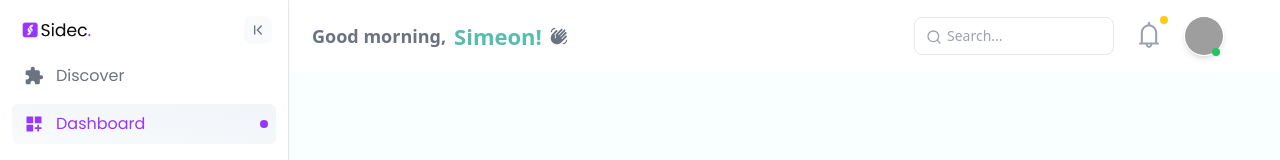
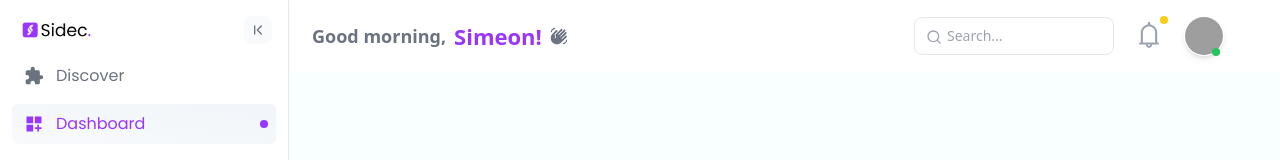
Before and after one commit to Simeon-Azeh/sidecapp, a React (Vite) app: page /dashboard in a window 1280 px wide. Shown: the top 160 px of the page. Built offline with nearby package versions, Linux system fonts and the light colour scheme; grey boxes are pictures that could not be loaded.

Commit message:
dashboard structure createed2

```diff
--- a/src/components/Navbar.jsx
+++ b/src/components/Navbar.jsx
@@ -40,7 +40,7 @@ function Navbar() {
   return (
     <div className="flex bg-white flex-col-reverse md:flex-row justify-between items-center px-4 md:px-14 py-4">
       <h1 className="text-lg hidden md:flex items-center gap-2 font-semibold text-gray-500">
-      {greeting}, <span className="text-[#57bdb1] text-[22px]">Simeon!</span>
+      {greeting}, <span className="text-[#9835ff] text-[22px]">Simeon!</span>
       <MdWavingHand className="wave-icon" />
     </h1>
       <div className="flex items-center gap-4 ml-auto">
--- a/src/index.css
+++ b/src/index.css
@@ -56,3 +56,22 @@ body {
 .hide-scroll::-webkit-scrollbar {
   display: none; /* For Chrome, Safari, and Opera */
 }
+
+
+
+@keyframes wave {
+  0% { transform: rotate(0deg); }
+  10% { transform: rotate(14deg); }
+  20% { transform: rotate(-8deg); }
+  30% { transform: rotate(14deg); }
+  40% { transform: rotate(-4deg); }
+  50% { transform: rotate(10deg); }
+  60% { transform: rotate(0deg); }
+  100% { transform: rotate(0deg); }
+}
+
+.wave-icon {
+  display: inline-block;
+  animation: wave 5s infinite;
+  transform-origin: 80% 70%;
+}
--- a/src/pages/Dashboard.jsx
+++ b/src/pages/Dashboard.jsx
@@ -37,7 +37,7 @@ function Dashboard() {
 
 
       <div className="flex-1 overflow-y-auto">
-        <div className="sticky top-0">
+        <div className="sticky top-0 z-10">
         <Navbar />
         </div>
         <div>
```
